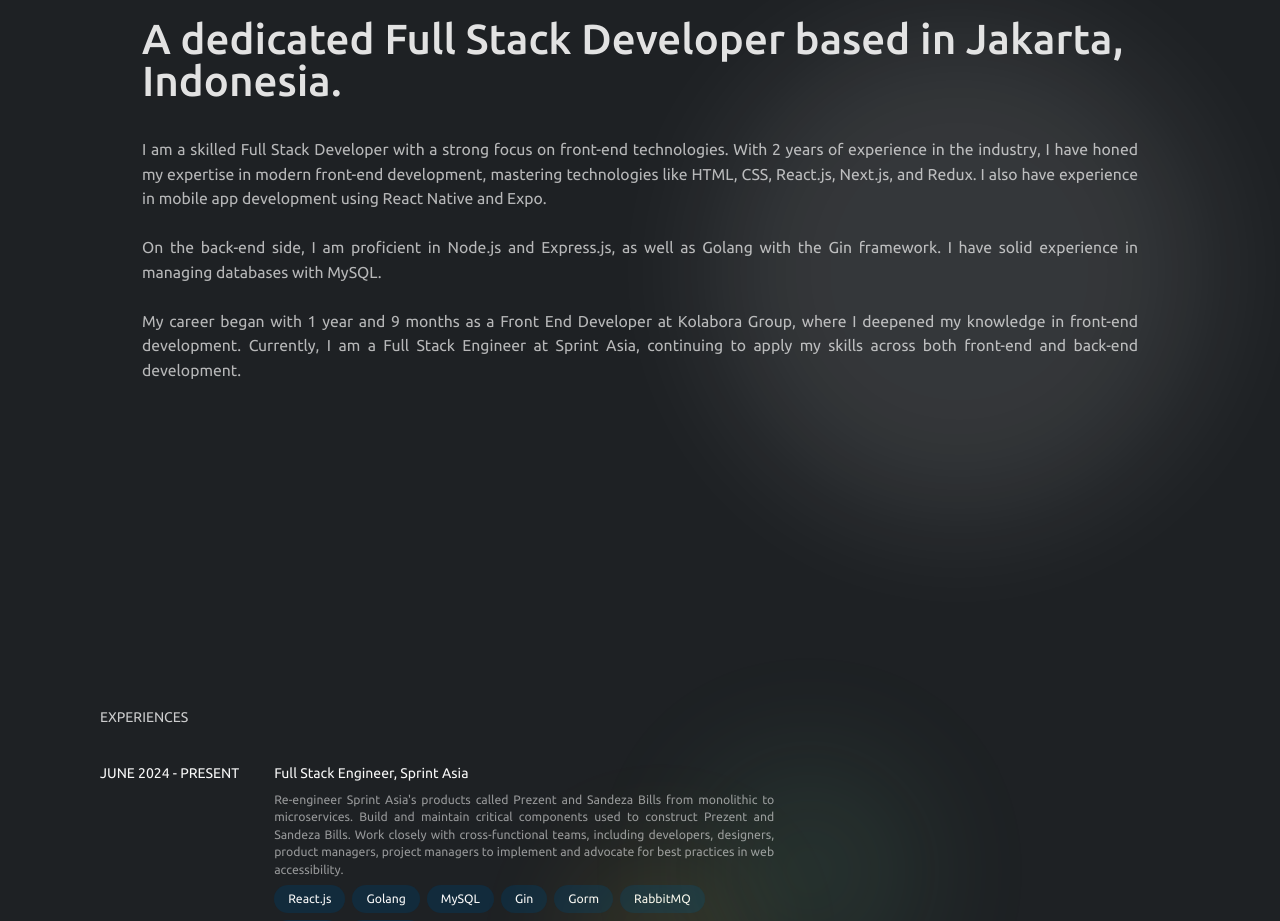
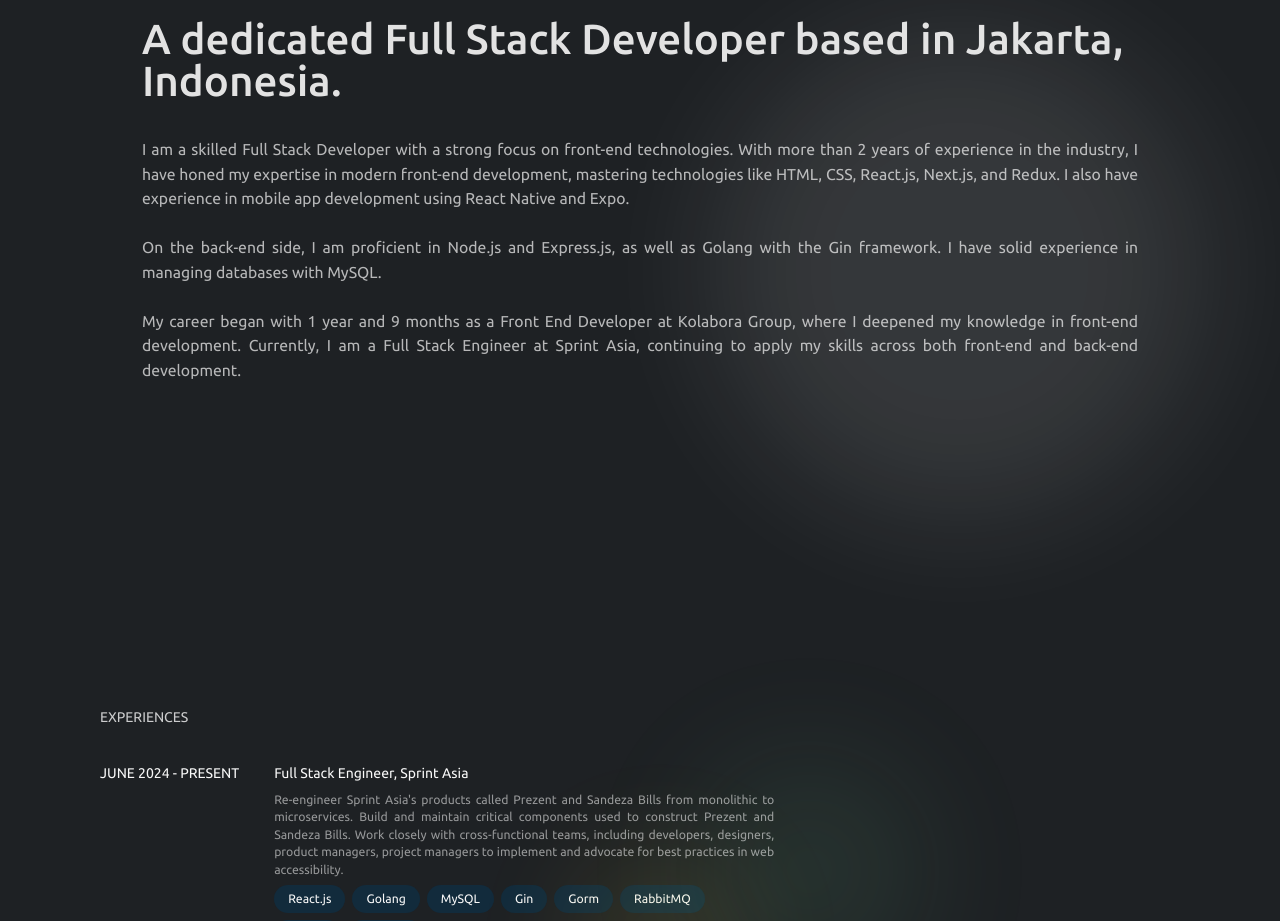
Before and after one commit to jrmygp/porto-fe, a React (Vite) app: page / in a window 1280 px wide. Shown: the part 920-1841 px from the top of the page. Built offline with nearby package versions, Linux system fonts and the light colour scheme.

Commit message:
UI : fix wording in AboutMe section

```diff
--- a/src/components/AboutMe/AboutMe.jsx
+++ b/src/components/AboutMe/AboutMe.jsx
@@ -13,8 +13,8 @@
 
           <AnimationWrapper delay={1.25}>
             <p className="text-lg text-justify font-normal opacity-70">
-              I am a skilled Full Stack Developer with a strong focus on front-end technologies. With 2 years of
-              experience in the industry, I have honed my expertise in modern front-end development, mastering
+              I am a skilled Full Stack Developer with a strong focus on front-end technologies. With more than 2 years
+              of experience in the industry, I have honed my expertise in modern front-end development, mastering
               technologies like HTML, CSS, React.js, Next.js, and Redux. I also have experience in mobile app
               development using React Native and Expo.
               <br />
```
